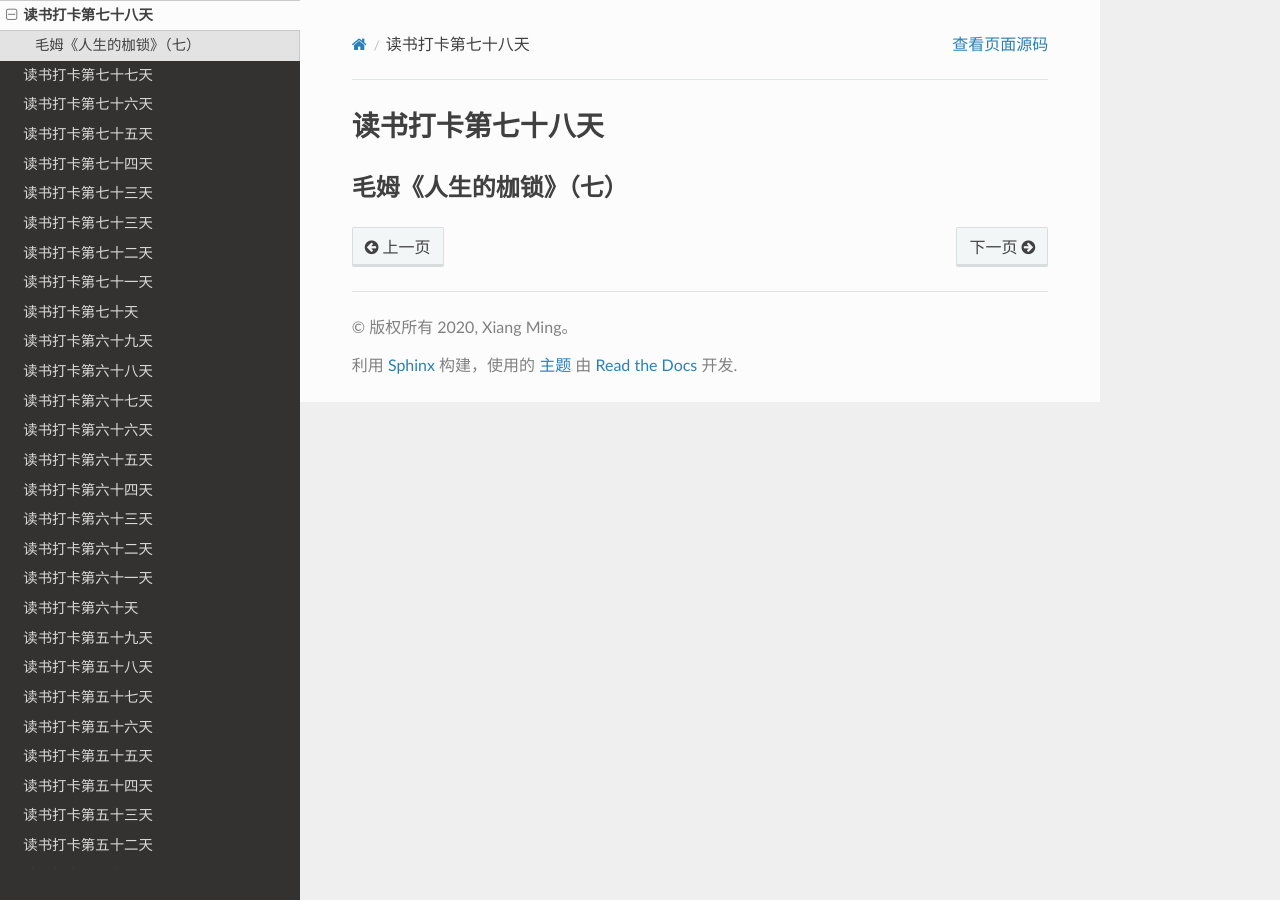
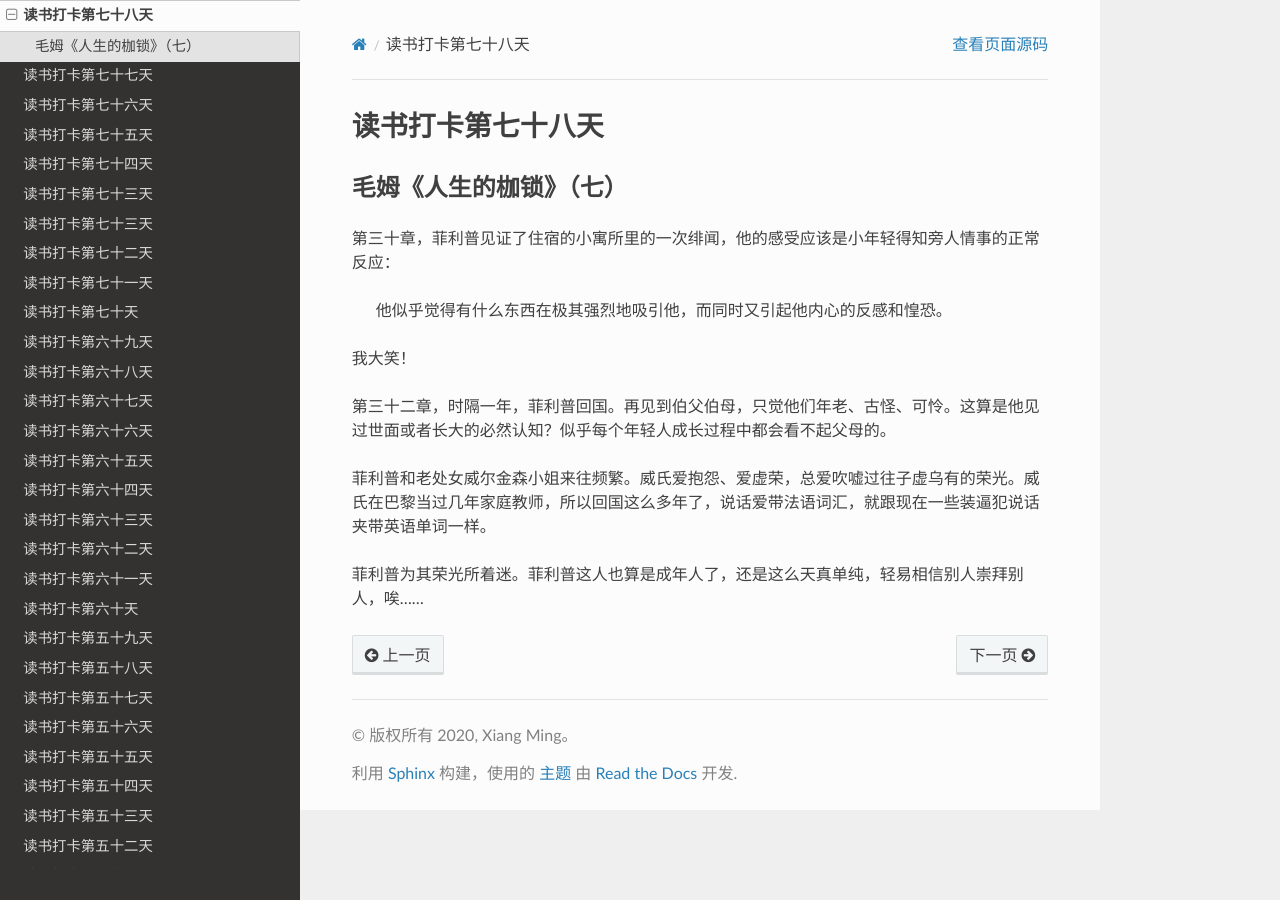
Before and after one commit to xiangming1975/reading, a Sphinx documentation site: the page built from source/2020-08-28.md, in a window 1280 px wide. Built offline with Sphinx 7.4.7 and the Read the Docs theme 2.0.0, drawn with Linux system fonts in a browser that asks for light colours.

Commit message:
继续读人生的枷锁

```diff
--- a/source/2020-08-28.md
+++ b/source/2020-08-28.md
@@ -1,3 +1,15 @@
 # 读书打卡第七十八天
 
 ## 毛姆《人生的枷锁》（七）
+
+第三十章，菲利普见证了住宿的小寓所里的一次绯闻，他的感受应该是小年轻得知旁人情事的正常反应：
+
+> 他似乎觉得有什么东西在极其强烈地吸引他，而同时又引起他内心的反感和惶恐。
+
+我大笑！
+
+第三十二章，时隔一年，菲利普回国。再见到伯父伯母，只觉他们年老、古怪、可怜。这算是他见过世面或者长大的必然认知？似乎每个年轻人成长过程中都会看不起父母的。
+
+菲利普和老处女威尔金森小姐来往频繁。威氏爱抱怨、爱虚荣，总爱吹嘘过往子虚乌有的荣光。威氏在巴黎当过几年家庭教师，所以回国这么多年了，说话爱带法语词汇，就跟现在一些装逼犯说话夹带英语单词一样。
+
+菲利普为其荣光所着迷。菲利普这人也算是成年人了，还是这么天真单纯，轻易相信别人崇拜别人，唉……
```
Also changed, not shown: source/2020-08-29.md (added, +15 -0 lines).
